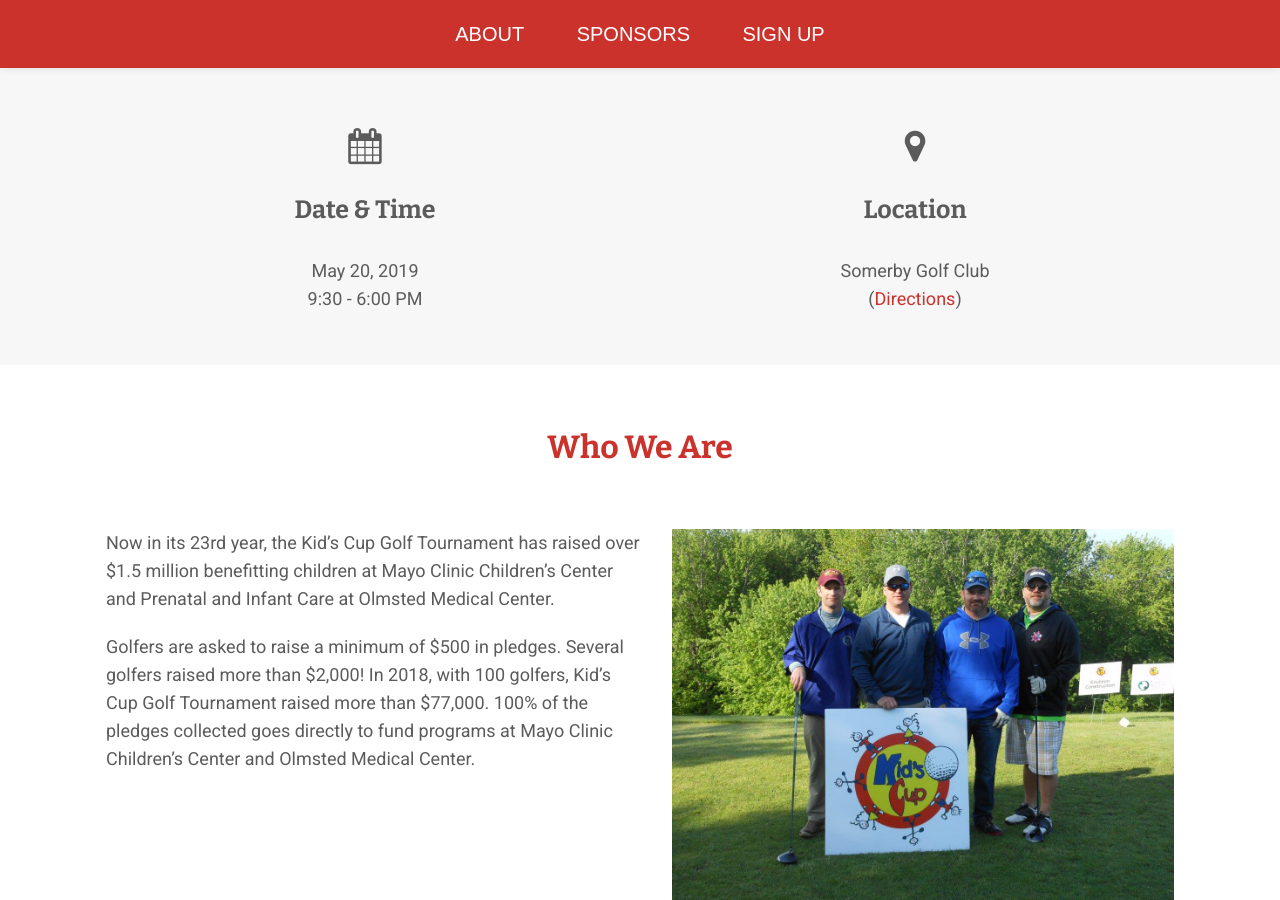
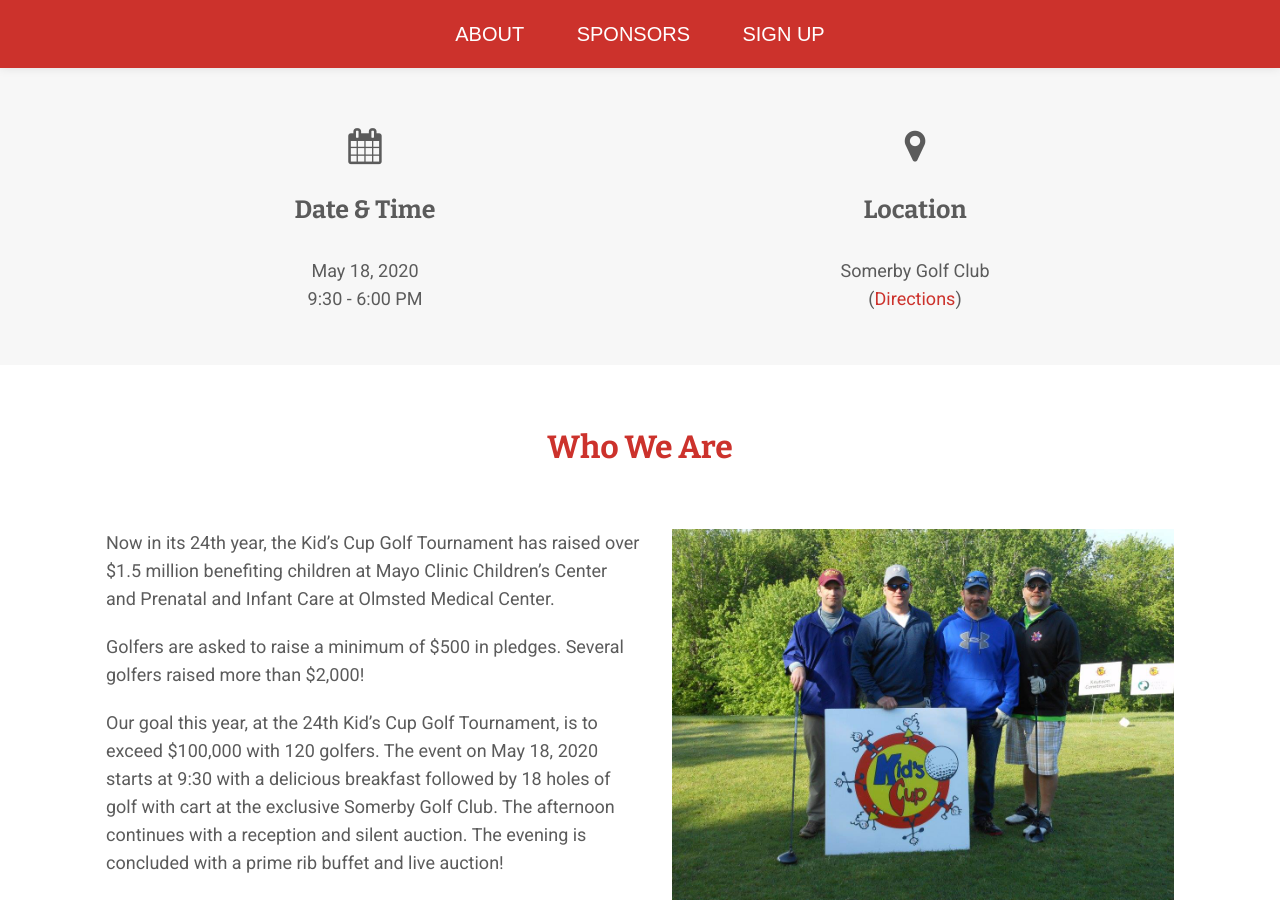
Before and after one commit to kidscuprochester/kidscuprochester.github.io, a Jekyll site: the page built from index.md, in a window 1280 px wide and 900 px high, scrolled down 645 px. Built offline with Jekyll 4.4.1, drawn with Linux system fonts in a browser that asks for light colours; nearby versions of some CDN libraries.

Commit message:
Updated Config

```diff
--- a/_config.yml
+++ b/_config.yml
@@ -18,17 +18,20 @@ plugins:
 intro:
   image: "/uploads/golf_course.jpg"
 next_event:
-  date: 2019-05-20 00:00:00.000000000 Z
+  date: 2020-05-18 00:00:00.000000000 Z
   time: 9:30 - 6:00 PM
   location: Somerby Golf Club
   directions_url: https://www.google.com/maps/dir//''/@44.0477542,-92.6697751,13z/data=!4m8!4m7!1m0!1m5!1m1!1s0x87f742b8acef5c79:0xe0c57d3c2c3b35dd!2m2!1d-92.6347557!2d44.0476979
 who_we_are:
-  text: |-
-    Now in its 23rd year, the Kid’s Cup Golf Tournament
-    has raised over $1.5 million benefitting children at
-    Mayo Clinic Children’s Center and Prenatal and Infant Care at Olmsted Medical Center.
-
-    Golfers are asked to raise a minimum of $500 in pledges. Several golfers raised more than $2,000! In 2018, with 100 golfers, Kid’s Cup Golf Tournament raised more than $77,000. 100% of the pledges collected goes directly to fund programs at Mayo Clinic Children’s Center and Olmsted Medical Center.
+  text: "Now in its 24th year, the Kid’s Cup Golf Tournament\nhas raised over $1.5
+    million benefiting children at\nMayo Clinic Children’s Center and Prenatal and
+    Infant Care at Olmsted Medical Center.\n\nGolfers are asked to raise a minimum
+    of $500 in pledges. Several golfers raised more than $2,000! \n\nOur goal this
+    year, at the 24th Kid’s Cup Golf Tournament, is to exceed $100,000 with 120 golfers.
+    \ The event on May 18, 2020 starts at 9:30 with a delicious breakfast followed
+    by 18 holes of golf with cart at the exclusive Somerby Golf Club.  The afternoon
+    continues with a reception and silent auction.  The evening is concluded with
+    a prime rib buffet and live auction! "
   image: "/uploads/players_1.jpg"
 whats_new:
   text: |
```
